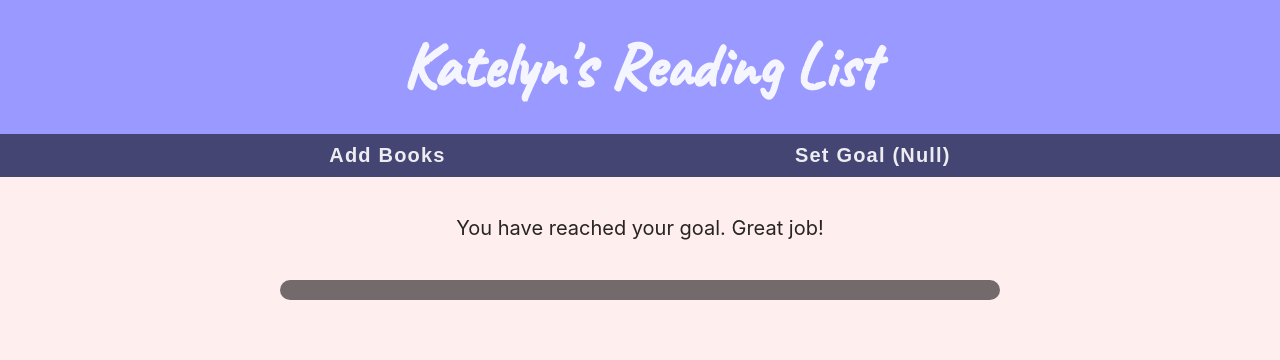
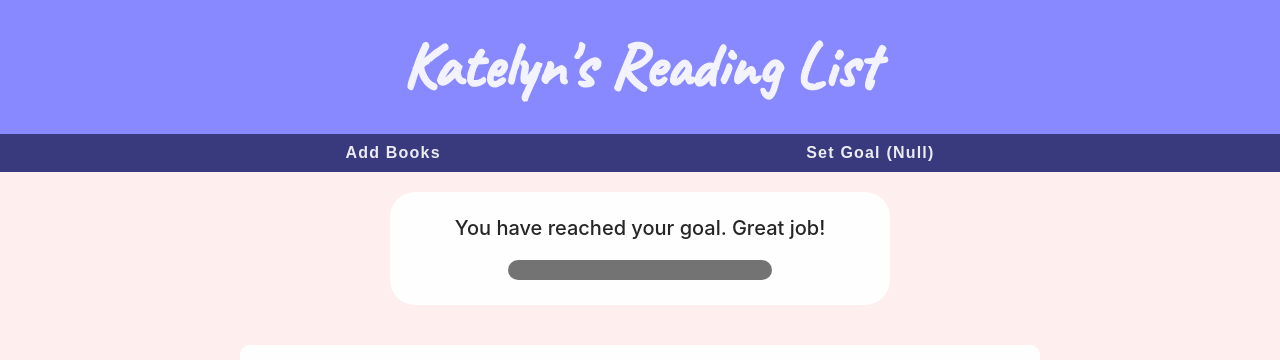
Before and after one commit to GPayton20/katelynsBookNook, a React (Create React App) app: page / in a window 1280 px wide. Shown: the top 360 px of the page. Built offline with nearby package versions, Linux system fonts and the light colour scheme; no server answers; the database is empty.

Commit message:
changed progress bar styling and added hover effects for buttons

```diff
--- a/src/ReadingGoal.js
+++ b/src/ReadingGoal.js
@@ -4,16 +4,16 @@ const ReadingGoal = ({ booksCompleted, goal }) => {
   const progress = Math.min((booksCompleted.length / goal), 1);
 
   return (
-    <>
+    <div className="progress-container">
       {progress < 1
-      ? <p>You have read {booksCompleted.length} books. Keep it up!</p>
+        ? <p>You have read <span className="text-block">{booksCompleted.length}</span> books. Keep it up!</p>
       : <p>You have reached your goal. Great job!</p>
       }
 
       <div className="progress-tracker">
         <div className="progress" style={ {transform: `scaleX(${progress})`} }></div>
       </div>
-    </>
+    </div>
   )
 
 }
--- a/src/styles/App.css
+++ b/src/styles/App.css
@@ -9,10 +9,12 @@ html { -moz-box-sizing: border-box; -webkit-box-sizing: border-box; box-sizing:
 .sr-only { position: absolute; width: 1px; height: 1px; margin: -1px; border: 0; padding: 0; white-space: nowrap; clip-path: inset(100%); clip: rect(0 0 0 0); overflow: hidden;}
 
 :root {
-  --purple-color: #99f;
+  --light-purple: #88f;
+  --dark-purple: #39397e;
   --pink-color: #fee;
   --black-color: rgba(0, 0, 0, 0.85);
   --white-color: rgba(255, 255, 255, 0.9);
+  --accent: #87fcfc;
   --disabled: rgba(255, 255, 255, 0.3);
 
   --header-height: 200px;
@@ -38,13 +40,12 @@ body #root {
 button {
   border: none;
   border-radius: 10px;
-  background-color: var(--purple-color);
+  background-color: var(--light-purple);
   color: var(--white-color);
   font-size: 0.8rem;
   font-weight: 700;
   margin: 10px;
   padding: 10px 20px;
-  /* padding: 5px 10px; */
   text-transform: uppercase;
   transition: transform 0.3s ease
 }
@@ -59,7 +60,7 @@ button {
 /* Header styles */
 
 header {
-  background-color: var(--purple-color);
+  background-color: var(--light-purple);
   color: var(--white-color);
   display: flex;
   flex-direction: column;
@@ -78,7 +79,7 @@ h1 {
 }
 
 nav ul {
-  background-color: rgba(0, 0, 0, 0.55);
+  background-color: var(--dark-purple);
   color: var(--white-color);
   display: flex;
   justify-content: space-evenly;
@@ -93,7 +94,6 @@ nav ul button {
   font-weight: 700;
   letter-spacing: 1.2px;
   margin: 0;
-  /* padding: 10px; */
   text-decoration: none;
   text-transform: capitalize;
 }
@@ -118,25 +118,44 @@ main {
   perspective: 1000px;
 }
 
+.progress-container {
+  background-color: var(--white-color);
+  border-radius: 25px;
+  font-weight: 500;
+  max-width: 500px;
+  min-width: 270px;
+  width: 90%;
+  padding: 5px 30px;
+  text-align: center;
+}
+
 .progress-tracker {
   background-color: rgba(0, 0, 0, 0.55);
   border-radius: 25px;
   overflow: hidden;
 
   height: 20px;
-  margin: 20px 0;
+  margin: 20px auto;
   position: relative;
-  min-width: 300px;
+  min-width: 180px;
   width: 60%;
 }
 
 .progress {
-  background-color: var(--purple-color);
+  background-color: var(--light-purple);
   height: 100%;
   width: 100%;
   position: absolute;
   transform-origin: left center;
   transition: transform 1s ease-in-out;
+}
+
+.text-block {
+  background-color: var(--light-purple);
+  border-radius: 10px;
+  color: var(--white-color);
+  font-size: 1.2rem;
+  padding: 2px 8px;
 }
 
 /* List styles */
@@ -146,7 +165,7 @@ main {
   width: 95%;
   min-width: 300px;
   max-width: 800px;
-  margin: 50px 0;
+  margin-top: 40px;
 
   position: relative;
   transform-style: preserve-3d;
@@ -234,7 +253,7 @@ p.author {
 
 .add-book-form,
 .set-goal-form {
-  background-color: var(--purple-color);
+  background-color: var(--light-purple);
   border-radius: 10px;
   height: 300px;
   margin-top: 50px;
@@ -276,16 +295,15 @@ p.author {
 }
 
 .add-book-form input::placeholder {
-  color: var(--purple-color);
+  color: var(--light-purple);
   text-transform: capitalize;
 }
 
 .add-book-form button,
 .set-goal-form button {
   background-color: #fff;
-  color: var(--purple-color);
+  color: var(--light-purple);
   font-size: 1rem;
-  /* padding: 0.5em 1em; */
 }
 
 button:hover,
@@ -295,6 +313,7 @@ button:focus {
 
 .popup-message {
   font-size: 1.3rem;
+  font-weight: 500;
   letter-spacing: 2.5px;
   margin: 30px;
   position: absolute;
@@ -306,6 +325,7 @@ button:focus {
 
 .invisible {
   letter-spacing: -2px;
+  visibility: hidden;
   opacity: 0;
   transform: translateY(40px);
 }
@@ -313,17 +333,16 @@ button:focus {
 /* Footer styles */
 
 footer p {
-  background-color: var(--purple-color);
+  background-color: var(--dark-purple);
   color: var(--white-color);
   margin: 0;
   padding: 10px;
   text-align: center;
-  text-shadow: 2px 2px 5px rgba(0, 0, 0, 0.55);
 }
 
 footer a {
   text-decoration: none;
-  color: rgb(135, 252, 252);
+  color: var(--accent);
   font-weight: 700;
 }
 
@@ -337,6 +356,13 @@ footer a {
 
   button {
     font-size: 1rem;
+    transition: all 0.3s ease;
+  }
+
+  button:focus,
+  button:hover {
+    background-color: var(--dark-purple);
+    color: var(--accent);
   }
 
   .container button {
```
Also changed, not shown: public/logo192.png (deleted), public/logo512.png (deleted).
